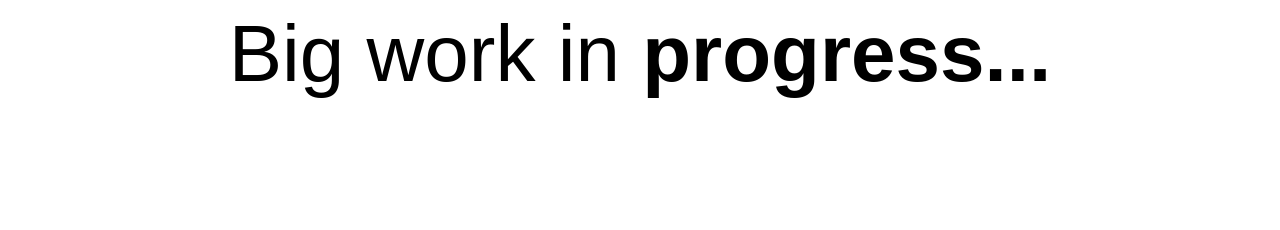
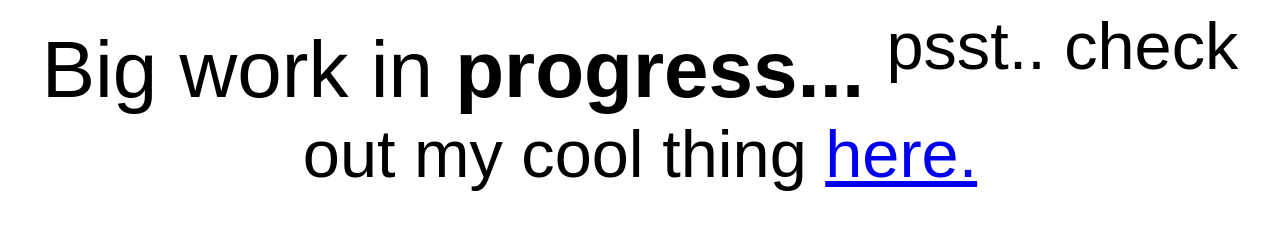
Before and after one commit to fenziie/fenziie.github.io, a plain HTML site: page index.html in a window 1280 px wide. Drawn offline with Linux system fonts and the light colour scheme.

Commit message:
Update index.html

```diff
--- a/index.html
+++ b/index.html
@@ -14,5 +14,6 @@
   </head>
   <body>
     Big work in <strong>progress...</strong>
+    <sup>psst.. check out my cool thing <a href='fenziie.github.io/fenziie-cli'>here.</a></sup>
   </body>
 </html>
```
